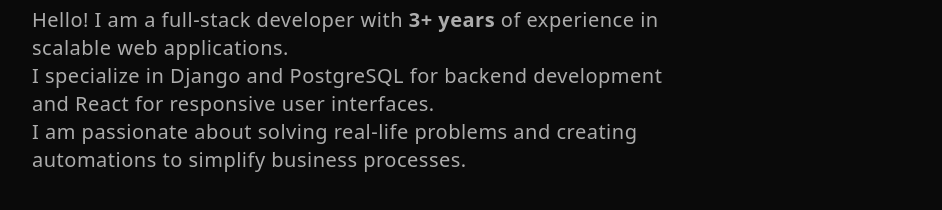
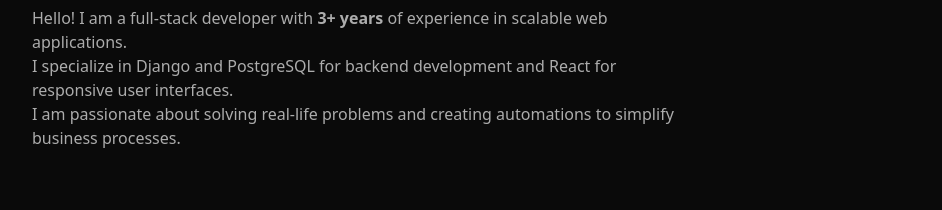
Before and after one commit to fuadnafiz98/fuadnafiz98-com, an Astro site: page / in a window 1280 px wide. Shown: the part 186-396 px from the top of the page, without its empty margins (283-1225 px from the left). Built offline with nearby package versions, Linux system fonts and the light colour scheme; Astro itself is replaced by a stand-in of ours.

Commit message:
fix: font

```diff
--- a/src/pages/index.astro
+++ b/src/pages/index.astro
@@ -92,7 +92,7 @@ const canonicalURL = 'https://fuadnafiz98.com';
           </a>
         </div>
       </div>
-      <section class="tracking-wide text-neutral-300/80 mt-8 space-y-4 text-sm md:text-xl">
+      <section class="text-neutral-300/80 mt-8 space-y-4 text-sm md:text-base">
         Hello! I am a full-stack developer with <b>3+ years</b> of experience in scalable web applications.
         <br /> I specialize in Django and PostgreSQL for backend development and React for responsive
         user interfaces.
```
